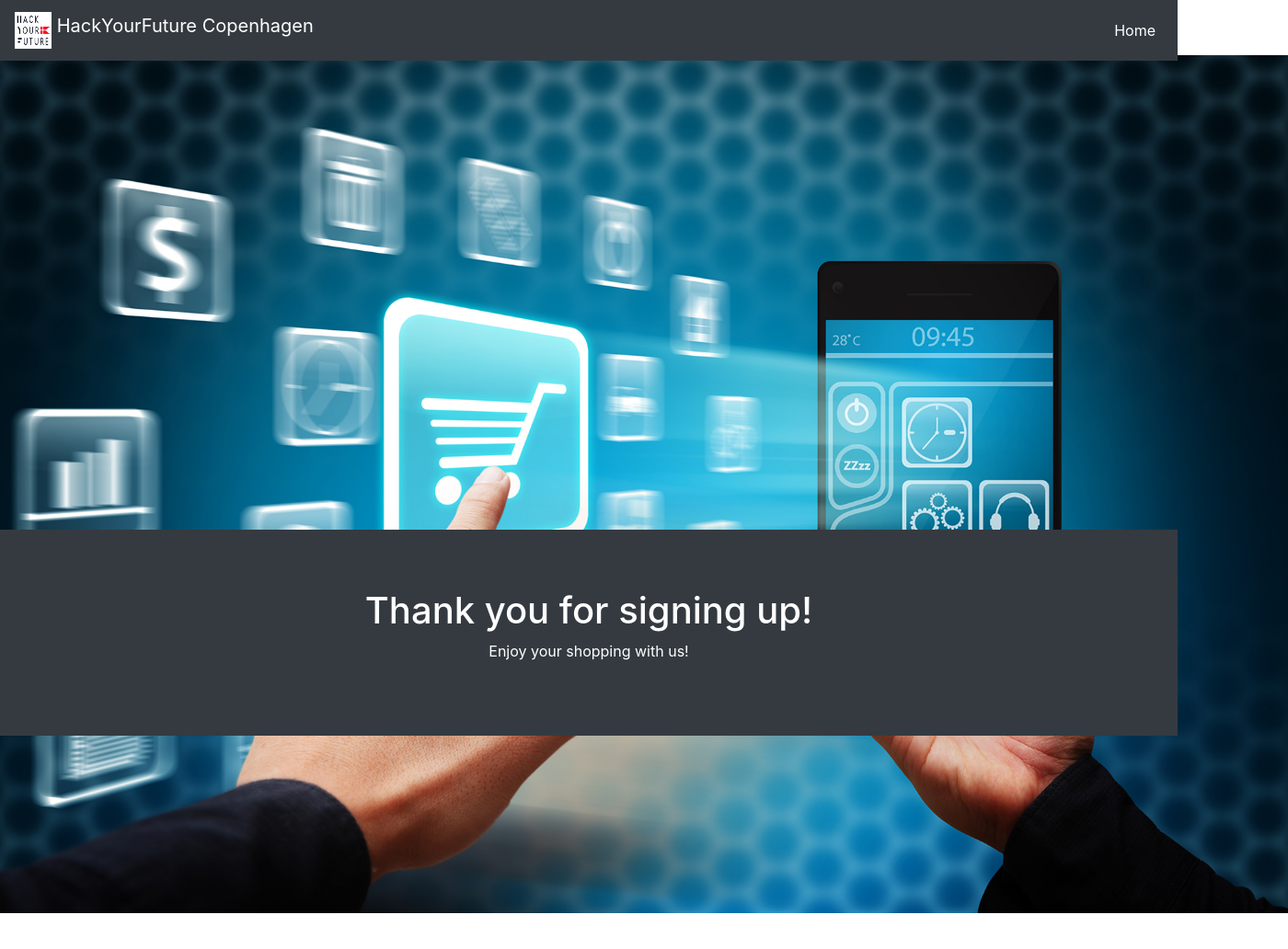
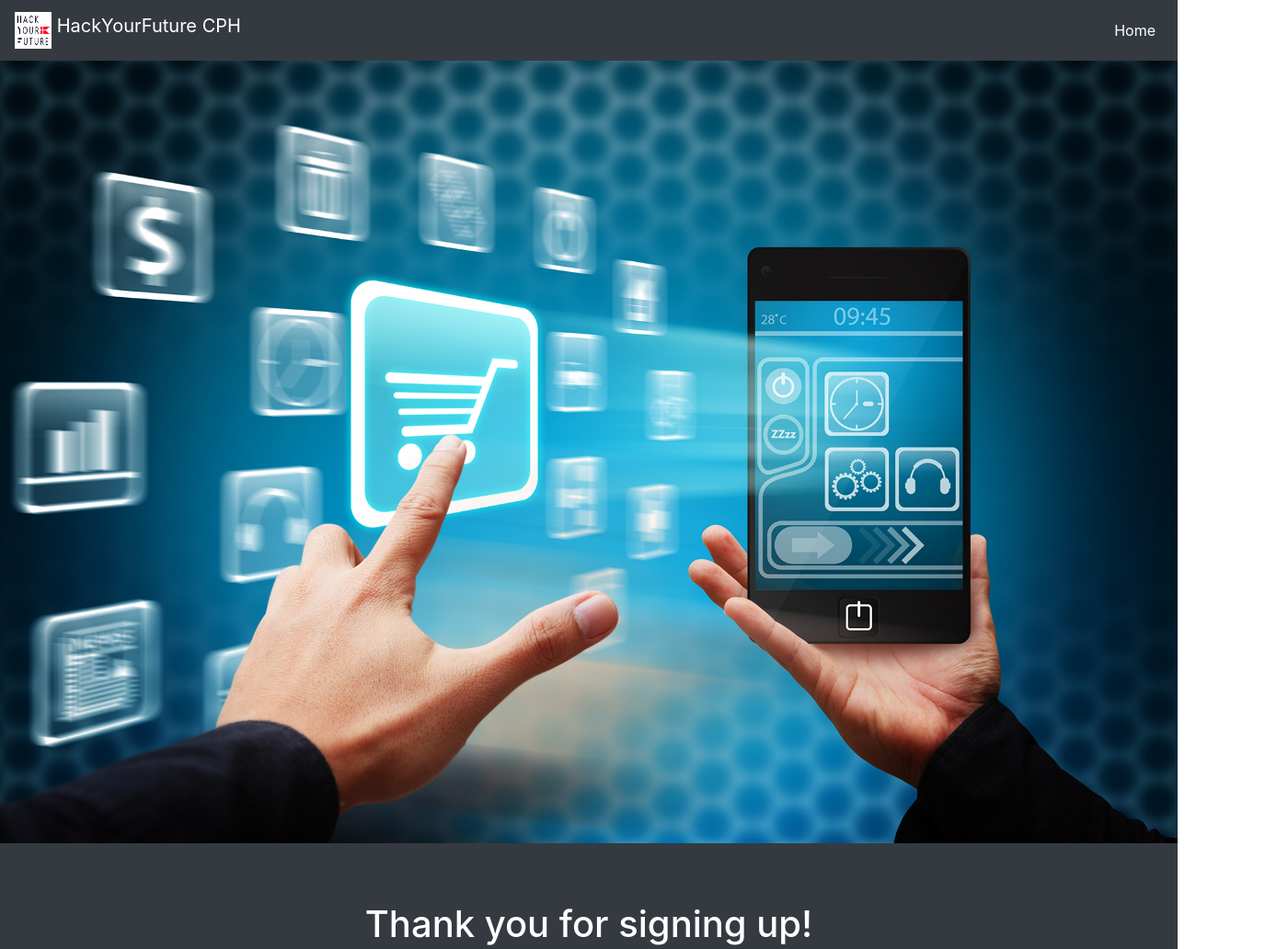
Before and after one commit to paredesrichard/hyf-html-css-module-03, a plain HTML site: page last.html in a window 1280 px wide. Shown: the top 1032 px of the page at 92% size, 1400 px wide, since content can reach past the window. Before the commit the page ends 993 px from the top, so only its background shows below. Drawn offline with nearby package versions, Linux system fonts and the light colour scheme.

Commit message:
fixed image/banner issue

```diff
--- a/css/style.css
+++ b/css/style.css
@@ -11,6 +11,14 @@
 .jumbotron-fluid a {
   color: white;
 }
+.custombanner {
+  width: 100%;
+  margin: 0;
+  padding: 0;
+  display:block;
+  height: 100%;
+ }
+
 .checkmark {
   height: 30px;
   width: 30px;
@@ -22,11 +30,8 @@
 header {
   padding-top: 60px;
 }
-.img-fluid {
-  justify-content: center;
-  min-width: 1400px;
-  min-height: 800px;
-}
+
+
 @media (max-width: 600px) {
   .text-right  {
       text-align: left !important;
--- a/last.html
+++ b/last.html
@@ -17,7 +17,7 @@
 <!--  Header / Navigation section -->
 <header>
   <nav class="navbar navbar-expand-sm bg-dark navbar-dark fixed-top">
-    <a class="navbar-brand" href="index.html"><img src="img/hackyourfuture.png" width="40" height="40" class="d-inline-block align-top" alt="hack your future logo"> HackYourFuture Copenhagen</a>
+    <a class="navbar-brand" href="index.html"><img src="img/hackyourfuture.png" width="40" height="40" class="d-inline-block align-top" alt="hack your future logo"> HackYourFuture CPH</a>
     <button class="navbar-toggler" type="button" data-toggle="collapse" data-target="#navbarSupportedContent" aria-controls="navbarSupportedContent" aria-expanded="false" aria-label="Toggle navigation">
      <span class="navbar-toggler-icon"></span>
     </button>
@@ -32,12 +32,16 @@
 </header>
 
 <!--  Main image  -->
+
+<img class="custombanner pt-1" src="img/onlineshopping.jpg" alt="picture of two girl models">
+<!--
 <div>
   <img src="img/onlineshopping.jpg" alt="" class="img-fluid">
 </div>
+-->
 
 <!--  Footer Section  -->
-<footer class="jumbotron jumbotron-fluid text-center bg-dark fixed-bottom text-white mb-0">
+<footer class="jumbotron jumbotron-fluid text-center bg-dark sticky-bottom text-white mb-0">
   <h1>Thank you for signing up!</h1>
   <p>Enjoy your shopping with us!</p>
 </footer>
```
Also changed, not shown: index.html (+3 -6 lines).
